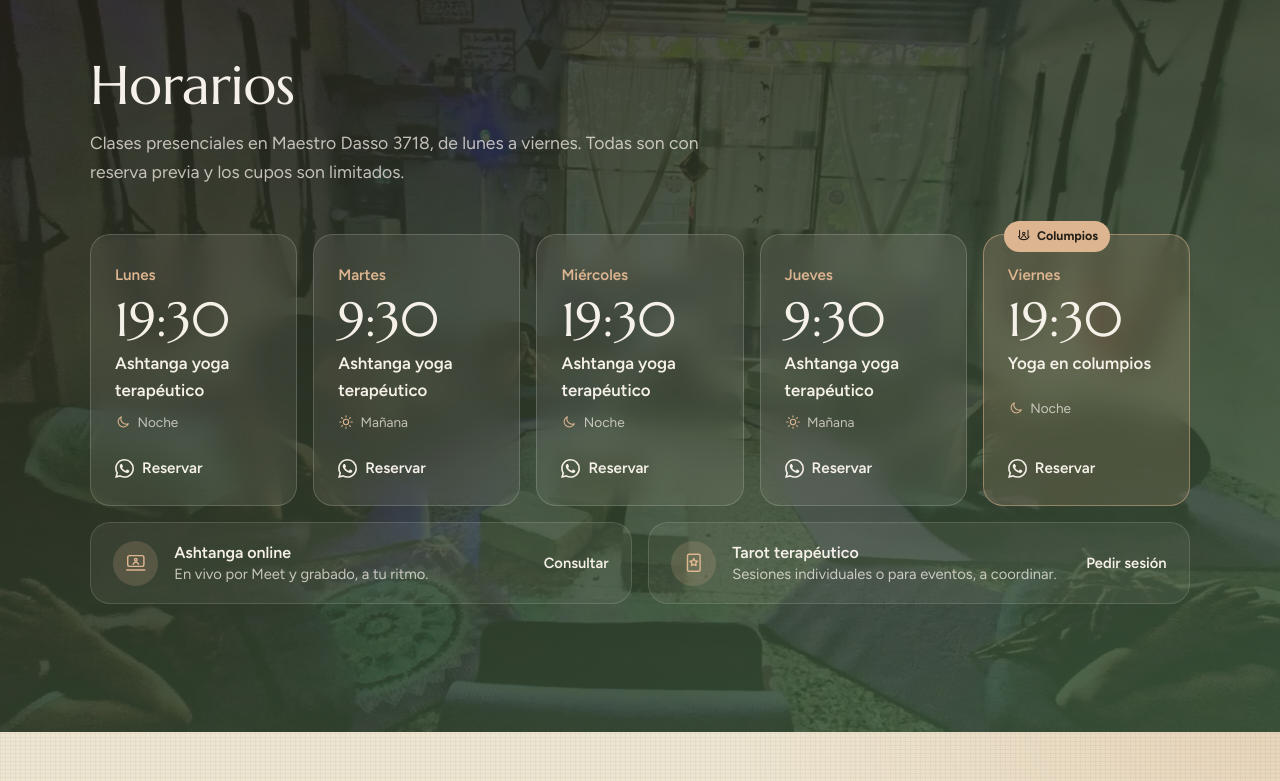
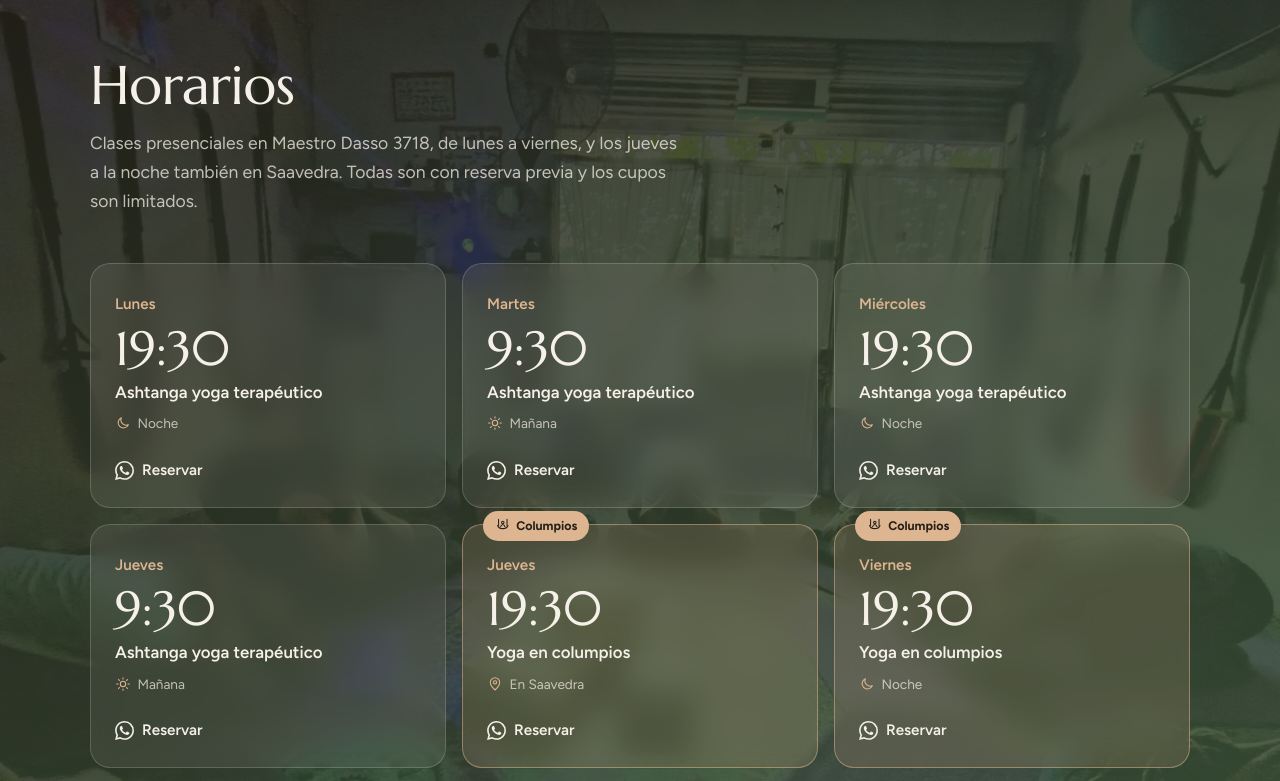
Before and after one commit to tinarchuz/omtuespacio, a plain HTML site: page index.html in a window 1280 px wide. Shown: the part 1719-2500 px from the top of the page. Drawn offline with Linux system fonts and the light colour scheme; animation ran at ten frames a second.

Commit message:
Columpios los jueves 19:30 en Saavedra en Horarios
- Nueva tarjeta en Horarios con la etiqueta En Saavedra y reserva por WhatsApp
- La semana pasa a 3 columnas por 2 filas en compu

Co-Authored-By: Claude Opus 5.5 <noreply@anthropic.com>
Claude-Session: https://claude.ai/code/session_01KkTMoBSAPQFA3xJqJ9NTdc

```diff
--- a/index.html
+++ b/index.html
@@ -255,7 +255,7 @@
   <div class="wrap">
     <header class="block-head reveal">
       <h2 class="h2">Horarios</h2>
-      <p>Clases presenciales en Maestro Dasso 3718, de lunes a viernes. Todas son con reserva previa y los cupos son limitados.</p>
+      <p>Clases presenciales en Maestro Dasso 3718, de lunes a viernes, y los jueves a la noche también en Saavedra. Todas son con reserva previa y los cupos son limitados.</p>
     </header>
 
     <div class="sched">
@@ -287,7 +287,15 @@
         <span class="slot-turn"><svg class="ico ico-stroke" aria-hidden="true"><use href="#i-sun"/></svg>Mañana</span>
         <span class="slot-cta"><svg class="ico" aria-hidden="true"><use href="#i-wa"/></svg>Reservar</span>
       </a>
-      <a class="slot slot-hl reveal" style="--d:4" href="https://wa.me/5491138262856?text=Hola%20Gisele!%20Quiero%20reservar%20Yoga%20en%20Columpios%20del%20viernes%20a%20las%2019%3A30." target="_blank" rel="noopener">
+      <a class="slot slot-hl reveal" style="--d:4" href="https://wa.me/5491138262856?text=Hola%20Gisele!%20Quiero%20reservar%20Yoga%20en%20Columpios%20del%20jueves%20a%20las%2019%3A30%20en%20Saavedra." target="_blank" rel="noopener">
+        <span class="slot-badge"><svg class="ico ico-stroke" aria-hidden="true"><use href="#i-columpio"/></svg>Columpios</span>
+        <span class="slot-day">Jueves</span>
+        <span class="slot-time">19:30</span>
+        <span class="slot-name">Yoga en columpios</span>
+        <span class="slot-turn"><svg class="ico ico-stroke" aria-hidden="true"><use href="#i-pin"/></svg>En Saavedra</span>
+        <span class="slot-cta"><svg class="ico" aria-hidden="true"><use href="#i-wa"/></svg>Reservar</span>
+      </a>
+      <a class="slot slot-hl reveal" style="--d:5" href="https://wa.me/5491138262856?text=Hola%20Gisele!%20Quiero%20reservar%20Yoga%20en%20Columpios%20del%20viernes%20a%20las%2019%3A30." target="_blank" rel="noopener">
         <span class="slot-badge"><svg class="ico ico-stroke" aria-hidden="true"><use href="#i-columpio"/></svg>Columpios</span>
         <span class="slot-day">Viernes</span>
         <span class="slot-time">19:30</span>
--- a/styles.css
+++ b/styles.css
@@ -443,7 +443,8 @@ strong { font-weight: 600; }
 .block-photo .block-head p { color: rgba(245,240,232,0.75); }
 .sched {
   display: grid;
-  grid-template-columns: repeat(5, 1fr);
+  grid-template-columns: repeat(3, 1fr);
+  row-gap: 1.75rem;
   gap: 1rem;
 }
 .slot {
@@ -1354,7 +1355,6 @@ summary:focus-visible {
   .cards { grid-template-columns: 1fr 1fr; }
   .card-feature { grid-column: 1 / -1; }
   .sched { grid-template-columns: repeat(2, 1fr); row-gap: 1.75rem; }
-  .slot-hl { grid-column: 1 / -1; }
   .quotes { grid-template-columns: 1fr; max-width: 640px; }
   .chip-a { left: -4%; }
   .chip-b { right: -6%; }
@@ -1385,7 +1385,7 @@ summary:focus-visible {
   .cards { grid-template-columns: 1fr; }
   .card { padding: 1.6rem; }
   .sched { grid-template-columns: 1fr; row-gap: 0.75rem; }
-  .sched .slot-hl { margin-top: 0.9rem; }
+  .sched .slot-hl:not(:first-child) { margin-top: 0.9rem; }
   /* En el celular cada día es una fila compacta: día y hora a la izquierda */
   .slot {
     display: grid;
```
